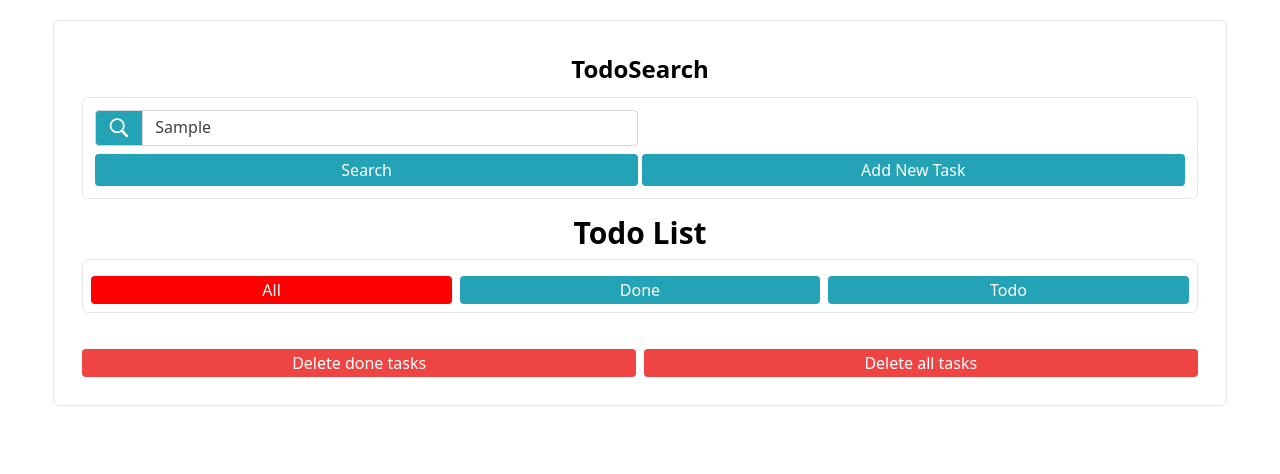
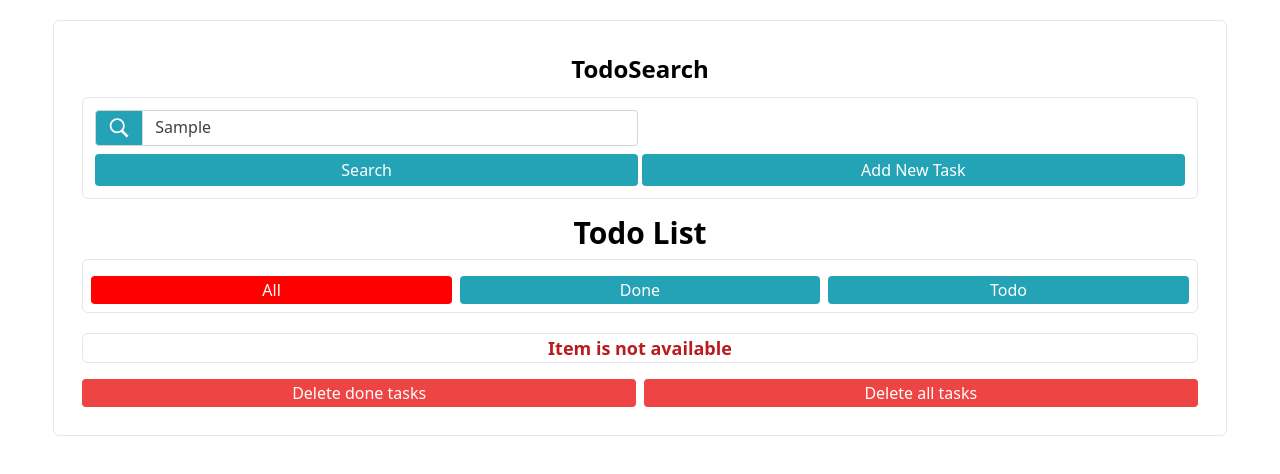
Before and after one commit to DavincyProject/static-todolist, a React (Vite) app: page / in a window 1280 px wide. Both pictures are taken after typing "Sample" into the empty fields and a click on the button "Search". Shown: the top 474 px of the page. Built offline with nearby package versions, Linux system fonts and the light colour scheme.

Commit message:
tweaks: add new condition when search not found

```diff
--- a/src/pages/Home.jsx
+++ b/src/pages/Home.jsx
@@ -95,7 +95,10 @@ export default function Home({ jsonData, setJsonData }) {
 
       <div className="container rounded">
         <ul>
-          {filteredData.map((item, i) => (
+          {filteredData.length === 0 ? (
+            <p className="text-center text-lg text-red-700 border rounded-md mx-2 font-bold">Item is not available</p>
+          ) : (
+            filteredData.map((item, i) => (
               <div
                 key={i}
                 className="flex justify-between w-auto border rounded-sm m-2 p-2"
@@ -145,7 +148,8 @@ export default function Home({ jsonData, setJsonData }) {
                   </button>
                 </div>
               </div>
-          ))}
+            ))
+          )}
         </ul>
       </div>
 
```
Lines whose indentation alone changed are shown as unchanged.
